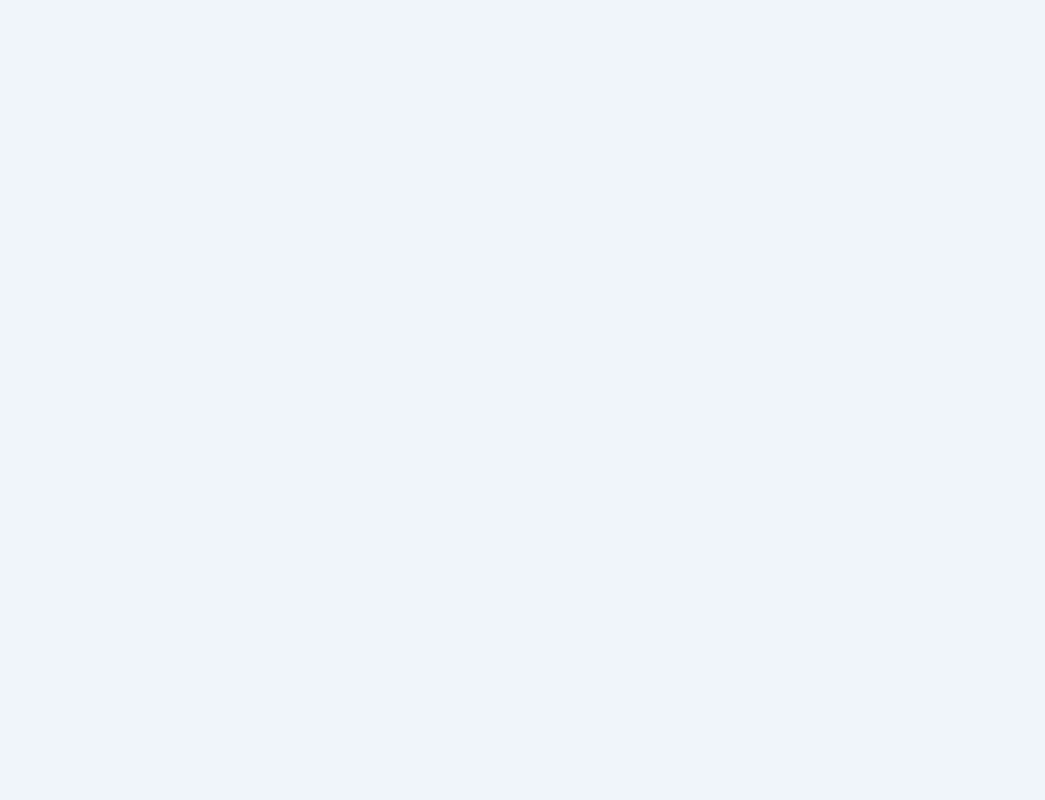
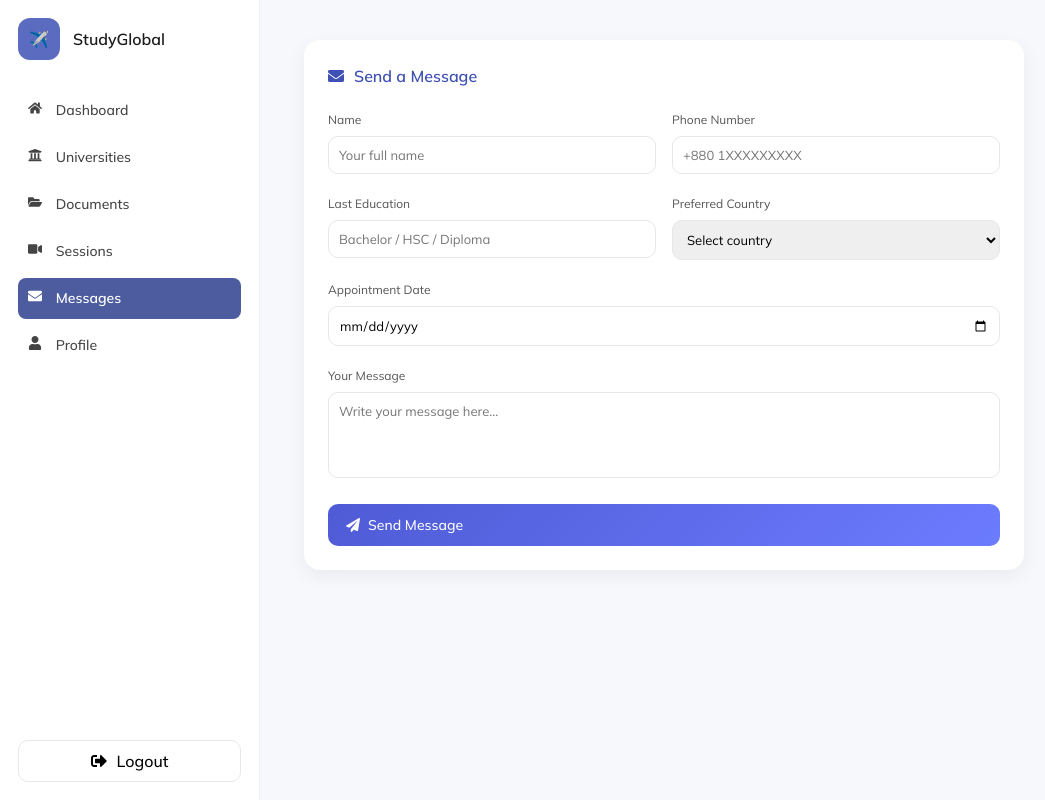
Before and after one commit to farheentrisha/FineAnswer, a React (Vite) app in the folder client/: page /dashboard/messages in a window 1280 px wide. Before the commit this address had no page. Shown: the whole page, without its empty margins (0-1045 px from the left). Built offline with nearby package versions, Linux system fonts and the light colour scheme; a web font is replaced by a local one.

Commit message:
message section

```diff
--- a/client/src/App.jsx
+++ b/client/src/App.jsx
@@ -11,6 +11,7 @@ import Universities from "./pages/Universities";
 import DocumentChecklist from "./pages/DocumentChecklist";
 import Sessions from "./pages/Sessions";
 import Profile from "./pages/Profile";
+import Messages from "./pages/Messages";
 
 import "./App.css";
 
@@ -51,6 +52,7 @@ export default function App() {
      <Route path="documentchecklist" element={<DocumentChecklist />} />
      <Route path="sessions" element={<Sessions />} />
     <Route path="profile" element={<Profile />} />
+    <Route path="messages" element={<Messages />} />
   </Route>
 </Routes>
     </Router>
--- a/client/src/components/Sidebar.jsx
+++ b/client/src/components/Sidebar.jsx
@@ -39,7 +39,7 @@ export default function Sidebar() {
           <FaVideo /> <span>Sessions</span>
         </NavLink>
 
-        <NavLink to="/messages">
+        <NavLink to="/dashboard/messages">
           <FaEnvelope /> <span>Messages</span>
         </NavLink>
 
--- /dev/null
+++ b/client/src/pages/Messages.css
@@ -0,0 +1,64 @@
+.messages-page {
+  padding: 20px;
+}
+
+.messages-card {
+  max-width: 720px;
+  background: white;
+  border-radius: 16px;
+  padding: 24px;
+  box-shadow: 0 6px 20px rgba(0, 0, 0, 0.06);
+}
+
+.messages-title {
+  display: flex;
+  align-items: center;
+  gap: 10px;
+  font-size: 16px;
+  font-weight: 600;
+  color: #3f51b5;
+  margin-bottom: 18px;
+}
+
+/* Form grid */
+.form-grid {
+  display: grid;
+  grid-template-columns: repeat(2, 1fr);
+  gap: 16px;
+}
+
+.form-grid .full {
+  grid-column: span 2;
+}
+
+label {
+  font-size: 12px;
+  color: #555;
+}
+
+input,
+select,
+textarea {
+  width: 100%;
+  padding: 10px;
+  border: 1px solid #e5e7eb;
+  border-radius: 10px;
+  font-size: 13px;
+  margin-top: 6px;
+  resize: none;
+}
+
+/* Button */
+.send-btn {
+  margin-top: 20px;
+  background: linear-gradient(135deg, #4f5bd5, #6c7cff);
+  color: white;
+  border: none;
+  padding: 12px 18px;
+  border-radius: 10px;
+  display: flex;
+  align-items: center;
+  gap: 8px;
+  cursor: pointer;
+  font-size: 14px;
+}
--- /dev/null
+++ b/client/src/pages/Messages.jsx
@@ -0,0 +1,60 @@
+import { FaEnvelope, FaPaperPlane } from "react-icons/fa";
+import "./Messages.css";
+
+export default function Messages() {
+  return (
+    <div className="messages-page">
+      <div className="messages-card">
+        <h3 className="messages-title">
+          <FaEnvelope /> Send a Message
+        </h3>
+
+        <div className="form-grid">
+          <div>
+            <label>Name</label>
+            <input placeholder="Your full name" />
+          </div>
+
+          <div>
+            <label>Phone Number</label>
+            <input placeholder="+880 1XXXXXXXXX" />
+          </div>
+
+          <div>
+            <label>Last Education</label>
+            <input placeholder="Bachelor / HSC / Diploma" />
+          </div>
+
+          <div>
+            <label>Preferred Country</label>
+            <select>
+              <option>Select country</option>
+              <option>Australia</option>
+              <option>UK</option>
+              <option>Canada</option>
+              <option>USA</option>
+              <option>Ireland</option>
+            </select>
+          </div>
+
+          <div className="full">
+            <label>Appointment Date</label>
+            <input type="date" />
+          </div>
+
+          <div className="full">
+            <label>Your Message</label>
+            <textarea
+              rows="4"
+              placeholder="Write your message here..."
+            />
+          </div>
+        </div>
+
+        <button className="send-btn">
+          <FaPaperPlane /> Send Message
+        </button>
+      </div>
+    </div>
+  );
+}
```
